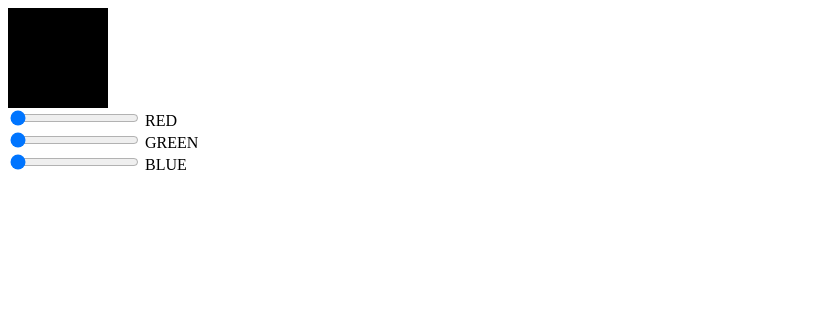
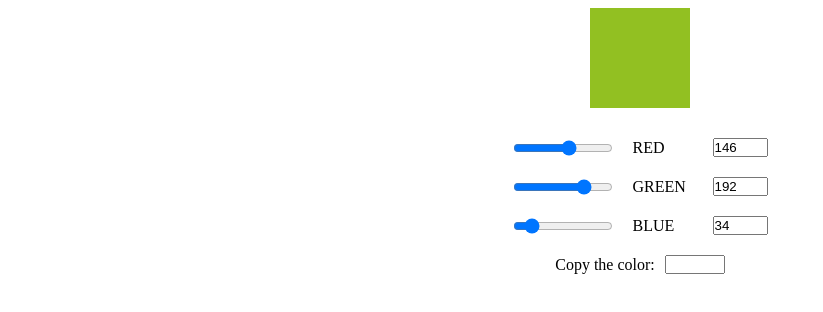
Before and after one commit to Pawluch/vue-color-picker, a Vue app: page / in a window 1280 px wide. Shown: the top 312 px of the page, without its empty margins (0-823 px from the left). Built offline with nearby package versions, Linux system fonts and the light colour scheme.

Commit message:
Adding the copy input (todo: program it)

```diff
--- a/src/App.vue
+++ b/src/App.vue
@@ -4,25 +4,31 @@
     <div class="test" :style="{backgroundColor: rgbGen(red, green, blue)}">
 
     </div>
-    <div>
+    <div class="color_input">
       <input type="range" min="0" max="255" v-model="red">
       <label for="red_text">
         RED
       </label>
+      <input type="number" id="red_text" min="0" max="255" required v-model="red">
     </div>
-    <div>
+    <div class="color_input">
       <input type="range" min="0" max="255" v-model="green">
-        <label for="">
+      <label for="green_text">
         GREEN
       </label>
+      <input type="number" id="green_text" min="0" max="255" required v-model="green">
     </div>
-    <div>
+    <div class="color_input">
       <input type="range" min="0" max="255" v-model="blue">
-        <label for="">
+      <label for="blue_text">
         BLUE
       </label>
+      <input type="number" id="blue_text" min="0" max="255" required v-model="blue">
     </div>
-
+    <div class="copy_output">
+      <label for="">Copy the color: </label>
+      <input type="text" v-model="hex_color">
+    </div>
   </div>
 </template>
 
@@ -32,9 +38,10 @@ export default {
   name: 'app',
   data() {
     return {
-      red: 0,
-      green: 0,
-      blue: 0
+      red: Math.floor(Math.random()*255),
+      green: Math.floor(Math.random()*255),
+      blue: Math.floor(Math.random()*255),
+      hex_color: ''
     }
   },
   methods:{
@@ -46,9 +53,59 @@ export default {
 </script>
 
 <style scoped>
+  *{
+    margin: 0;
+    padding: 0;
+    box-sizing: border-box;
+  }
+
+  body{
+    height: 95vh;
+  }
+
+  #app{
+
+  }
+
   .test{
       width: 100px;
       height: 100px;
-      background-color: green;
+      margin: 0 auto 20px auto;
+  }
+
+  .color_input{
+    display: flex;
+    justify-content: center;
+    align-items: center;
+  }
+
+  .color_input > *{
+    margin: 10px 10px;
+  }
+
+  .color_input input[type=range]{
+    width: 100px;
+  }
+
+  .color_input label{
+    width: 60px;
+  }
+
+  .color_input input[type=number]{
+    width:55px;
+  }
+
+  .copy_output{
+    display: flex;
+    justify-content: center;
+    align-items: center;
+  }
+
+  .copy_output *{
+    margin: 10px 5px;
+  }
+
+  .copy_output input {
+    width: 60px;
   }
 </style>
```
Lines whose indentation alone changed are shown as unchanged.
